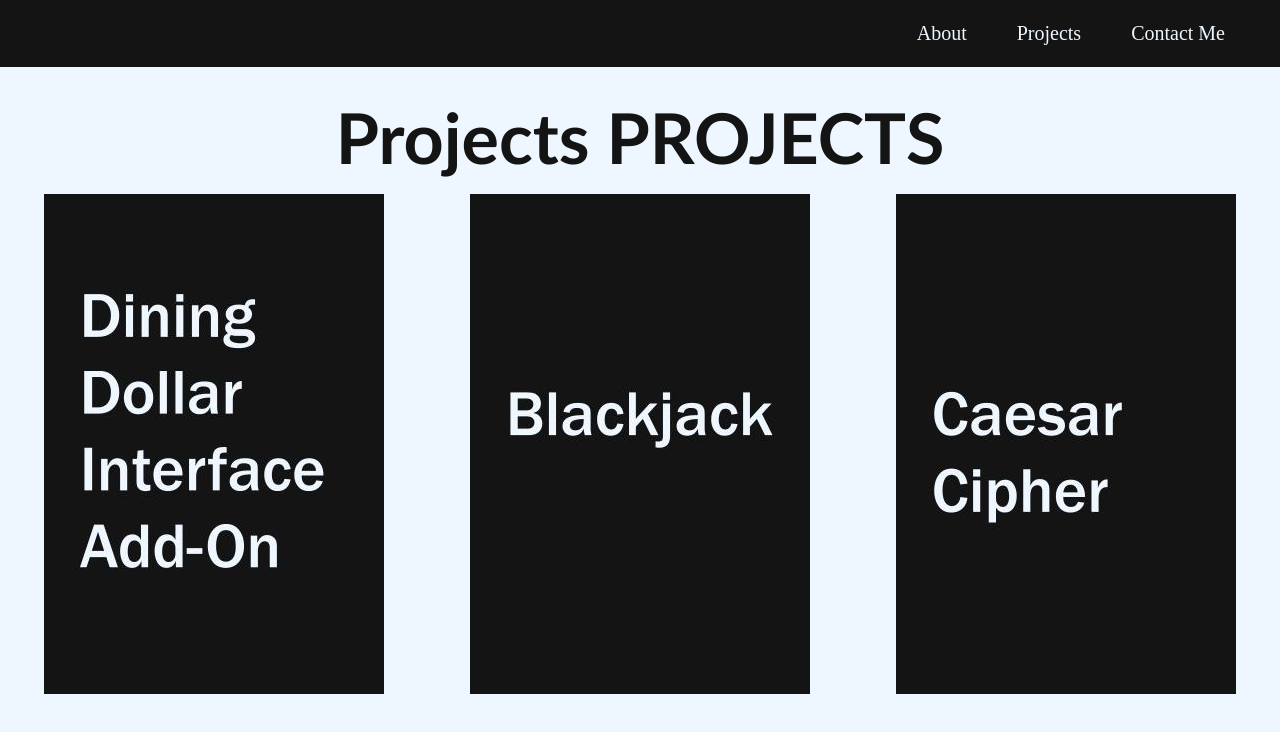
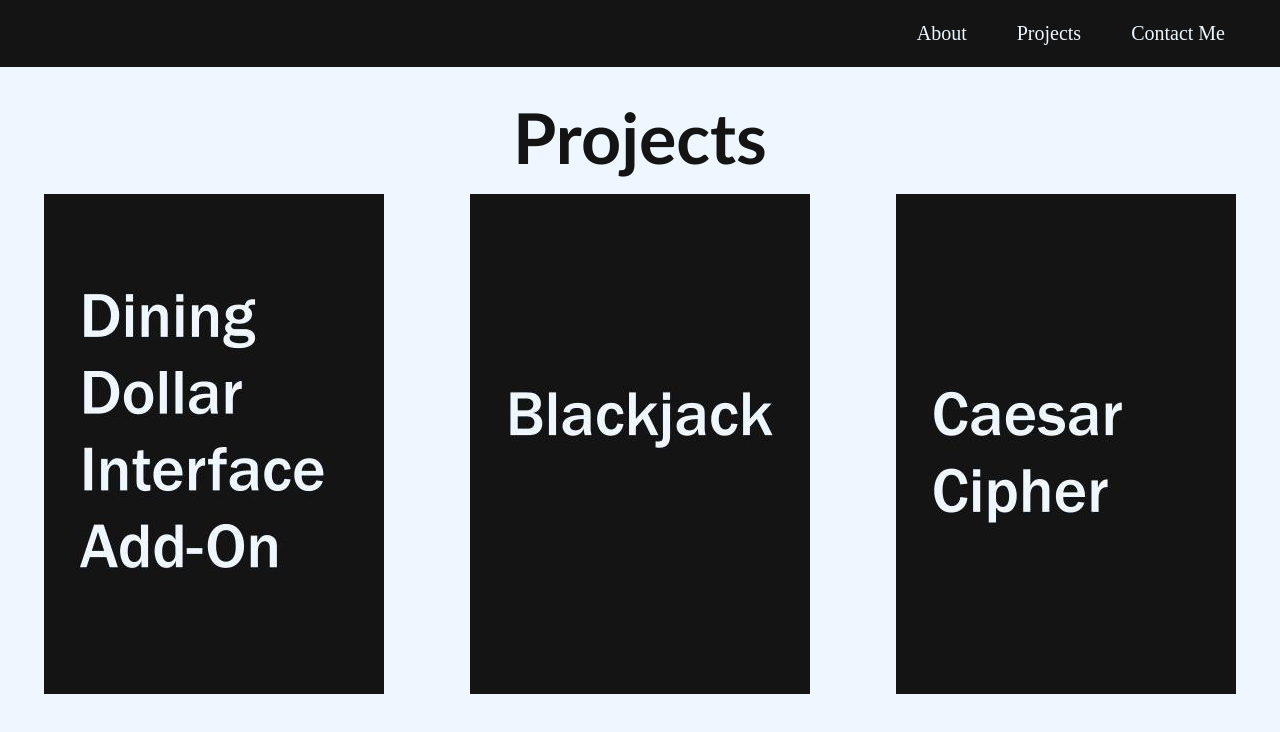
Before and after one commit to magkuette/personalwebsite, a plain HTML site: page personalwebsiteprojectpage.html in a window 1280 px wide. Drawn offline with Linux system fonts and the light colour scheme.

Commit message:
Update personalwebsiteprojectpage.html

```diff
--- a/personalwebsiteprojectpage.html
+++ b/personalwebsiteprojectpage.html
@@ -19,7 +19,7 @@
                 </div>
             </nav>
         </div>
-        <h1 class="title">Projects PROJECTS</h1>
+        <h1 class="title">Projects</h1>
         <div class="animation">
             <div class="python-projects">
                 <div class="project-overlay-container">
```
